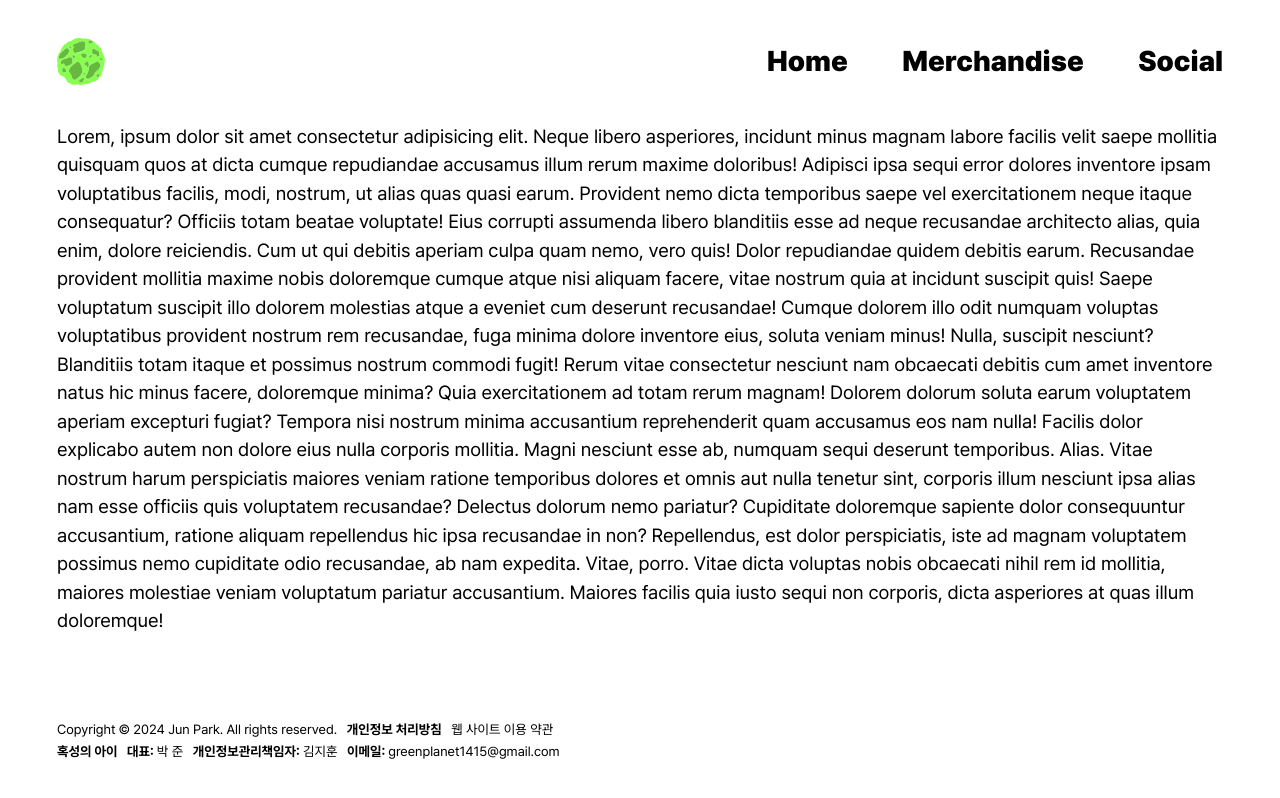
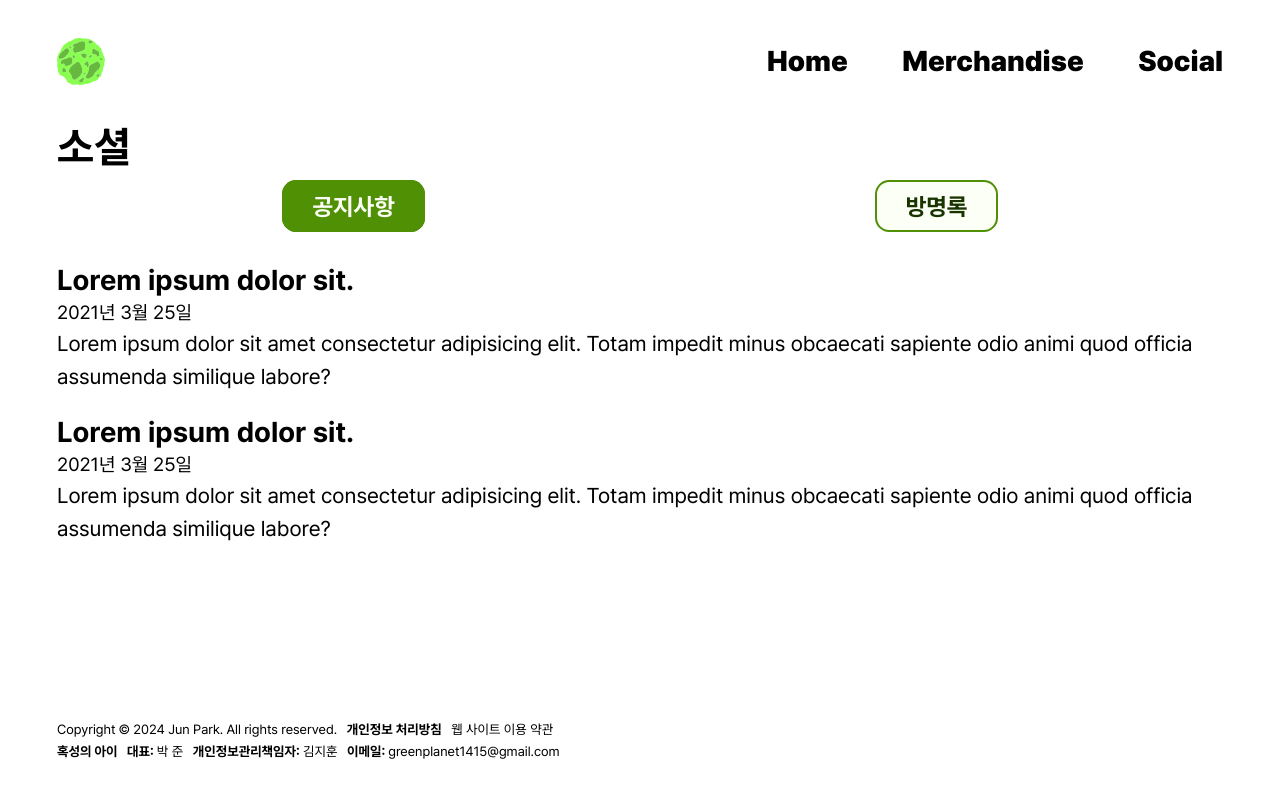
Before and after one commit to jihun-io/grnplnt, a Next.js app: page /social in a window 1280 px wide. Built offline with nearby package versions, Linux system fonts and the light colour scheme.

Commit message:
내용 수정

```diff
--- a/src/app/social/page.js
+++ b/src/app/social/page.js
@@ -1,5 +1,7 @@
 import styles from "@/styles/privacy.module.css";
 import { generateMetadata } from "/utils/metadata";
+import SocialNav from "@/components/social-nav";
+import Link from "next/link";
 
 const title = "소셜 - 혹성의 아이";
 const description = "혹성의 아이에 관한 소식을 만나 보세요.";
@@ -9,38 +11,34 @@ export const metadata = generateMetadata(title, description);
 export default function social() {
   return (
     <main className="px-6 md:px-8 lg:px-10 xl:px-12">
-      Lorem, ipsum dolor sit amet consectetur adipisicing elit. Neque libero
-      asperiores, incidunt minus magnam labore facilis velit saepe mollitia
-      quisquam quos at dicta cumque repudiandae accusamus illum rerum maxime
-      doloribus! Adipisci ipsa sequi error dolores inventore ipsam voluptatibus
-      facilis, modi, nostrum, ut alias quas quasi earum. Provident nemo dicta
-      temporibus saepe vel exercitationem neque itaque consequatur? Officiis
-      totam beatae voluptate! Eius corrupti assumenda libero blanditiis esse ad
-      neque recusandae architecto alias, quia enim, dolore reiciendis. Cum ut
-      qui debitis aperiam culpa quam nemo, vero quis! Dolor repudiandae quidem
-      debitis earum. Recusandae provident mollitia maxime nobis doloremque
-      cumque atque nisi aliquam facere, vitae nostrum quia at incidunt suscipit
-      quis! Saepe voluptatum suscipit illo dolorem molestias atque a eveniet cum
-      deserunt recusandae! Cumque dolorem illo odit numquam voluptas
-      voluptatibus provident nostrum rem recusandae, fuga minima dolore
-      inventore eius, soluta veniam minus! Nulla, suscipit nesciunt? Blanditiis
-      totam itaque et possimus nostrum commodi fugit! Rerum vitae consectetur
-      nesciunt nam obcaecati debitis cum amet inventore natus hic minus facere,
-      doloremque minima? Quia exercitationem ad totam rerum magnam! Dolorem
-      dolorum soluta earum voluptatem aperiam excepturi fugiat? Tempora nisi
-      nostrum minima accusantium reprehenderit quam accusamus eos nam nulla!
-      Facilis dolor explicabo autem non dolore eius nulla corporis mollitia.
-      Magni nesciunt esse ab, numquam sequi deserunt temporibus. Alias. Vitae
-      nostrum harum perspiciatis maiores veniam ratione temporibus dolores et
-      omnis aut nulla tenetur sint, corporis illum nesciunt ipsa alias nam esse
-      officiis quis voluptatem recusandae? Delectus dolorum nemo pariatur?
-      Cupiditate doloremque sapiente dolor consequuntur accusantium, ratione
-      aliquam repellendus hic ipsa recusandae in non? Repellendus, est dolor
-      perspiciatis, iste ad magnam voluptatem possimus nemo cupiditate odio
-      recusandae, ab nam expedita. Vitae, porro. Vitae dicta voluptas nobis
-      obcaecati nihil rem id mollitia, maiores molestiae veniam voluptatum
-      pariatur accusantium. Maiores facilis quia iusto sequi non corporis, dicta
-      asperiores at quas illum doloremque!
+      <h2 className="text-4xl font-bold mb-4">소셜</h2>
+      <SocialNav />
+      <section>
+        <h2 className="sr-only">공지사항</h2>
+        <ul>
+          <li className="mb-4">
+            <h3 className="text-2xl font-bold">Lorem ipsum dolor sit.</h3>
+            <time>2021년 3월 25일</time>
+            <p className="text-lg">
+              Lorem ipsum dolor sit amet consectetur adipisicing elit. Totam
+              impedit minus obcaecati sapiente odio animi quod officia assumenda
+              similique labore?
+            </p>
+          </li>
+          <li className="mb-4">
+            <h3 className="text-2xl font-bold">Lorem ipsum dolor sit.</h3>
+            <time>2021년 3월 25일</time>
+            <p className="text-lg">
+              Lorem ipsum dolor sit amet consectetur adipisicing elit. Totam
+              impedit minus obcaecati sapiente odio animi quod officia assumenda
+              similique labore?
+            </p>
+          </li>
+        </ul>
+      </section>
+      <section>
+        <h2 className="sr-only">방명록</h2>
+      </section>
     </main>
   );
 }
```
